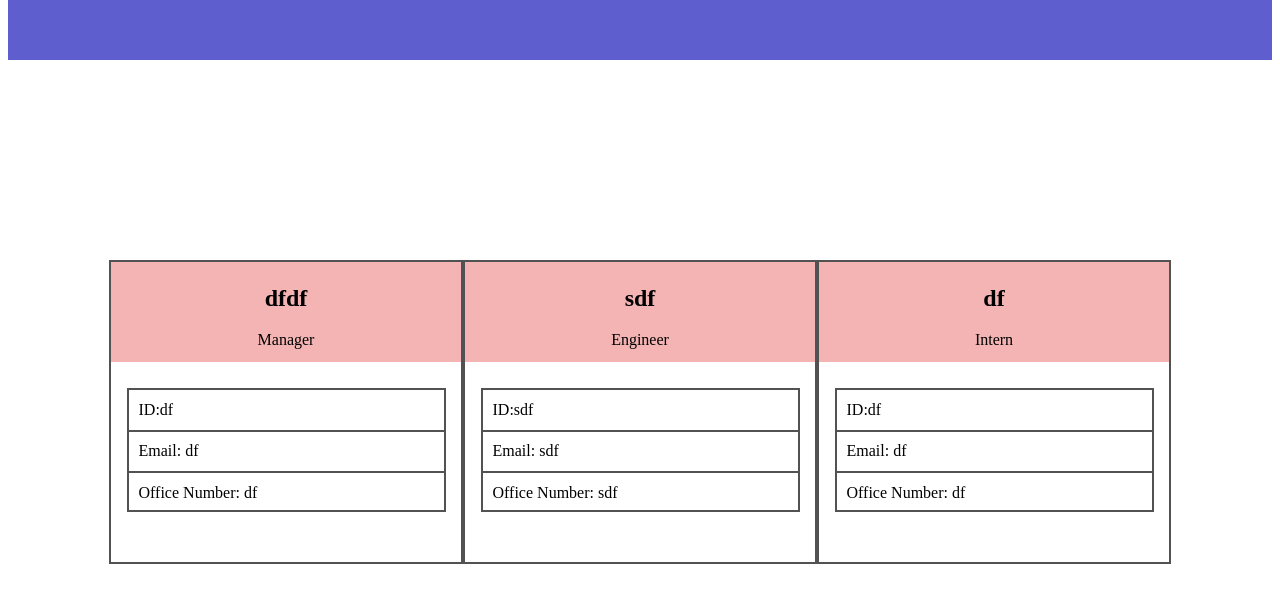
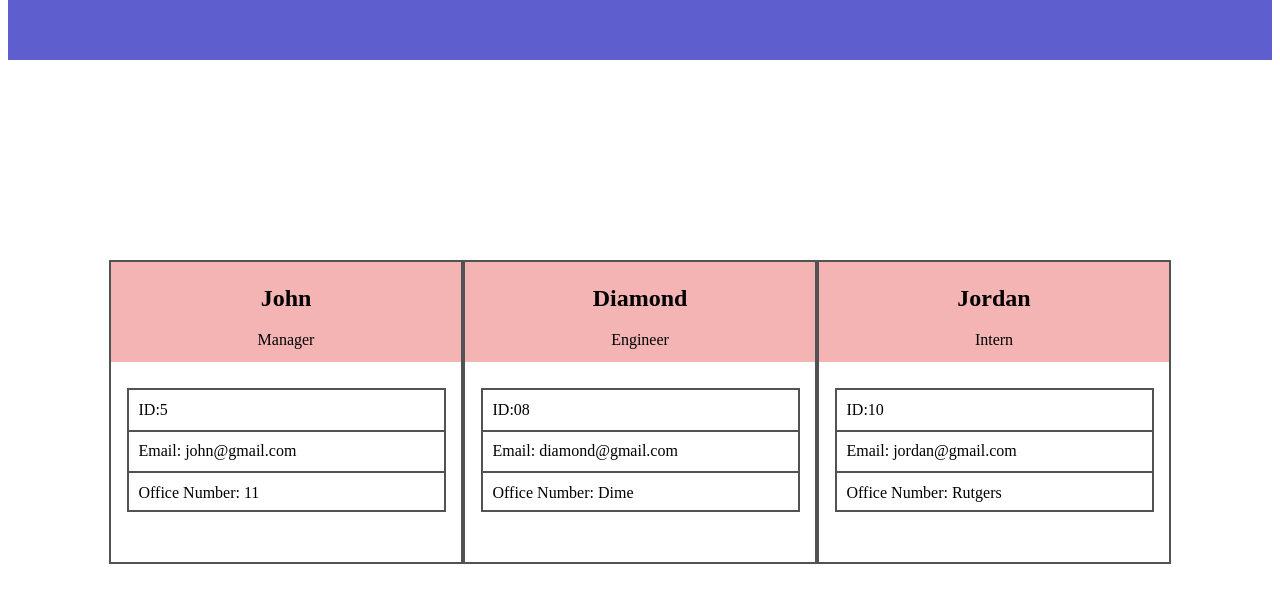
Before and after one commit to iExclusive21/OOP-Challenge, a website: page output/index.html in a window 1280 px wide. Shown: the part 148-750 px from the top of the page. Drawn offline with Linux system fonts and the light colour scheme.

Commit message:
corrected Html issues messing up css

```diff
--- a/output/index.html
+++ b/output/index.html
@@ -16,39 +16,39 @@
     <main>
     <!-- <div class="titleCard1"> -->
 
-    <div class="titleCard1">
+        <div class="titleCard1">
         <div class="cardHead">
-            <h2>dfdf</h2>
+            <h2>John</h2>
             <div class="Manager">Manager</div>
         </div>
         <div class="midBox">
-            <div class="row1">ID:df</div>
-            <div class="row2">Email: df</div>
-            <div class="row3">Office Number: df</div>
+            <div class="row1">ID:5</div>
+            <div class="row2">Email: john@gmail.com</div>
+            <div class="row3">Office Number: 11</div>
         </div>
     </div>
 
         <div class="titleCard1B">
         <div class="cardHeadB">
-            <h2>sdf</h2>
+            <h2>Diamond</h2>
             <div class="Manager">Engineer</div>
         </div>
         <div class="midBoxB">
-            <div class="row1B">ID:sdf</div>
-            <div class="row2B">Email: sdf</div>
-            <div class="row3B">Office Number: sdf</div>
+            <div class="row1B">ID:08</div>
+            <div class="row2B">Email: diamond@gmail.com</div>
+            <div class="row3B">Office Number: Dime </div>
         </div>
     </div>
 
         <div class="titleCard1C">
         <div class="cardHeadC">
-            <h2>df</h2>
+            <h2>Jordan </h2>
             <div class="Manager">Intern</div>
         </div>
         <div class="midBoxC">
-            <div class="row1C">ID:df</div>
-            <div class="row2C">Email: df</div>
-            <div class="row3C">Office Number: df</div>
+            <div class="row1C">ID:10</div>
+            <div class="row2C">Email: jordan@gmail.com</div>
+            <div class="row3C">Office Number: Rutgers</div>
         </div>
     </div>
         </div>
```
